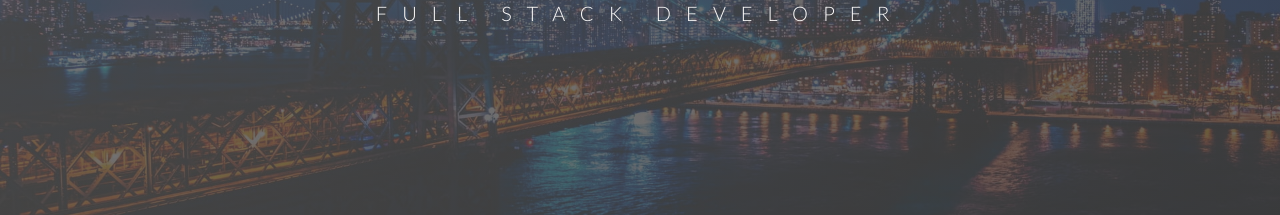
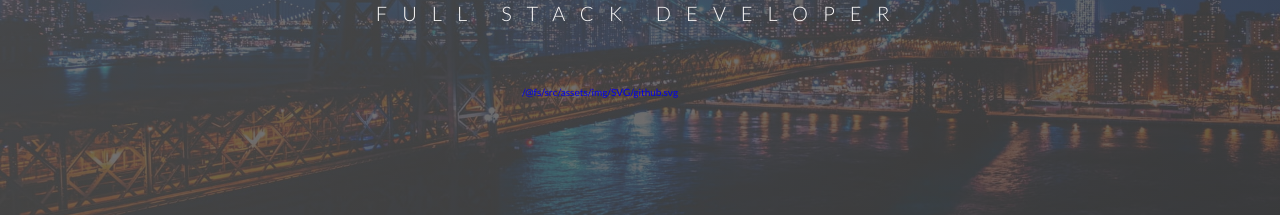
Before and after one commit to j-e-torres/juan-e-torres-portfolio, a React (Vite) app: page / in a window 1280 px wide. Shown: the part 396-611 px from the top of the page. Built offline with nearby package versions, Linux system fonts and the light colour scheme.

Commit message:
fix(header): update use of svg

```diff
--- a/src/components/header/header.component.tsx
+++ b/src/components/header/header.component.tsx
@@ -14,9 +14,12 @@ export function Header() {
 
       <div className="social-media">
         <a rel="noopener" target="_blank" href="https://github.com/j-e-torres" className="social-media__link">
-          <svg className="social-media__icon social-media__icon--default">
+          {/* <svg className="social-media__icon social-media__icon--default">
             <use xlinkHref={githubIcon}></use>
-          </svg>
+          </svg> */}
+          <span className="social-media__icon social-media__icon--default">
+            {githubIcon}
+          </span>
         </a>
 
         <a rel="noopener" target="_blank" href="https://www.linkedin.com/in/juan-torres-w2w2" className="social-media__link">
```
